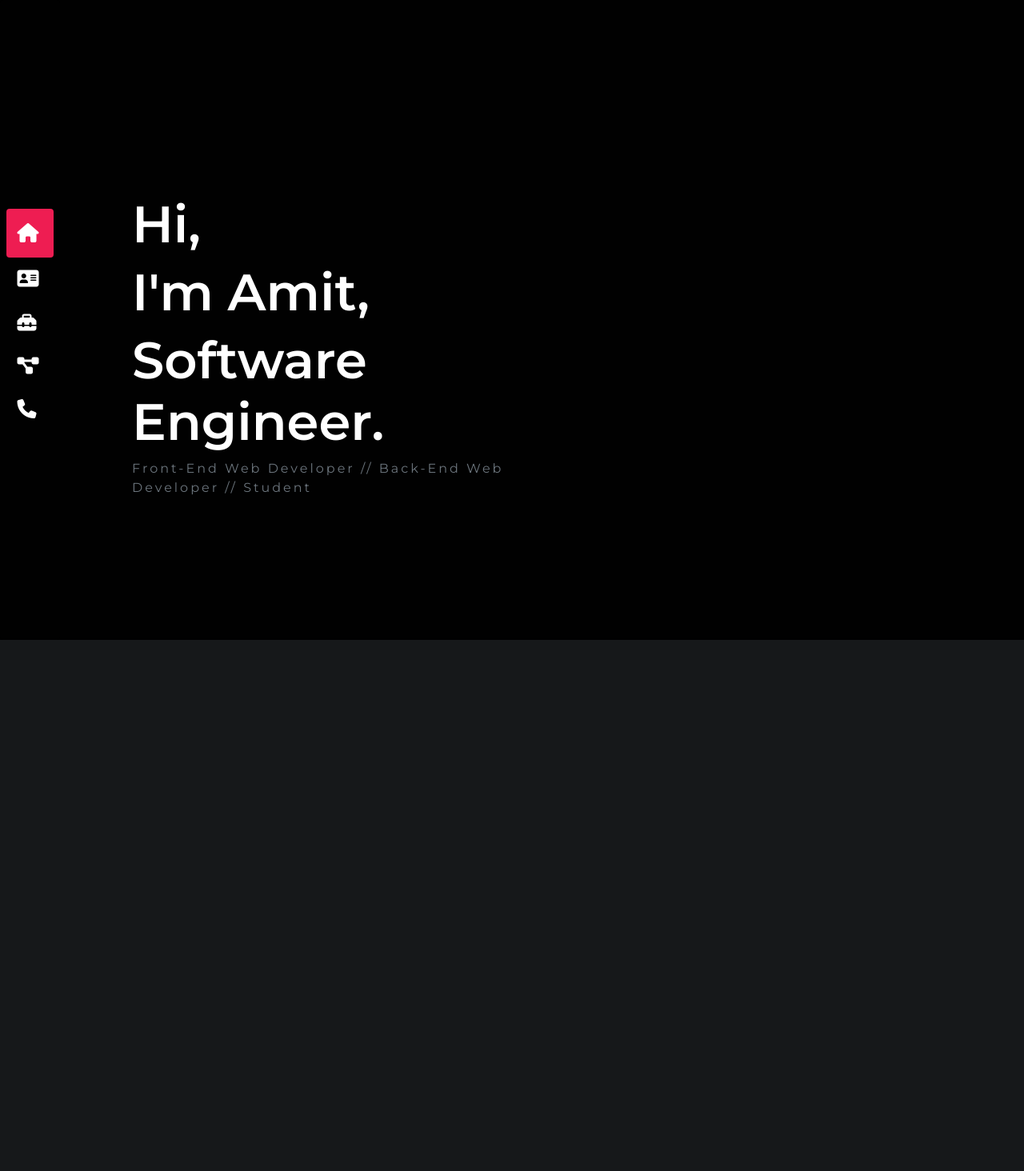
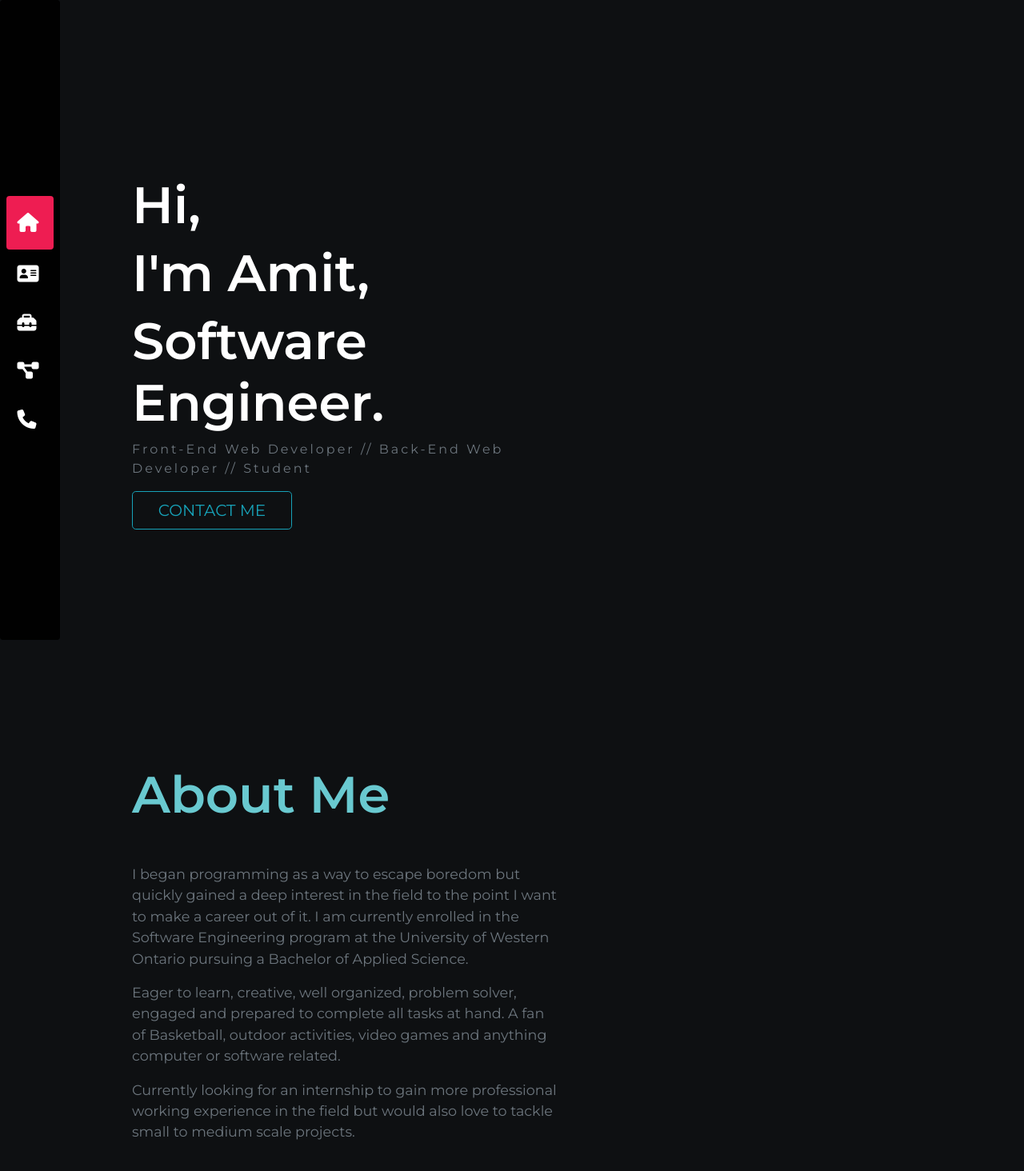
Before and after one commit to amit-00/portfolio, a React (Create React App) app: page / in a window 1280 px wide. Shown: the top 1464 px of the page at 80% size. Built offline with nearby package versions, Linux system fonts and the light colour scheme; the HTML template or start-up script is replaced by a standard one.

Commit message:
continued working on pages

```diff
--- a/src/App.css
+++ b/src/App.css
@@ -3,7 +3,7 @@
 /* Global Styles */
 
 :root{
-  --color-dark: #16181a;
+  --color-dark: #0e1012;
   --color-black: #010101;
   --color-primary: #69c9d0;
   --color-red: #ee1d52;
@@ -96,8 +96,8 @@ body{
 
 .side-item{
   background-color: rgba(0, 0, 0, 0);
-  padding-top: 0.8rem ;
-  padding-bottom: 0.8rem ;
+  padding-top: 1rem ;
+  padding-bottom: 1rem ;
   cursor: pointer;
   text-decoration: none;
   z-index: 6;
@@ -110,8 +110,8 @@ body{
 
 .side-item-active{
   background-color: var(--color-red)!important;
-  padding-top: 1.0rem ;
-  padding-bottom: 1.0rem ;
+  padding-top: 1.2rem ;
+  padding-bottom: 1.2rem ;
   text-decoration: none;
   z-index: 6;
 }
--- a/src/App.js
+++ b/src/App.js
@@ -12,12 +12,16 @@ function App() {
   return (
     <div className="App">
       <Sidebar />
+      <div className="shift">
+          <div className="container-fluid">
             <Home />
             <About />
             <Skills />
             <Projects />
             <Contact />
           </div>
+      </div>
+    </div>
   );
 }
 
--- a/src/components/About/About.js
+++ b/src/components/About/About.js
@@ -2,8 +2,18 @@ import React from 'react'
 
 const About = () => {
     return (
-        <div className="page" id="About" >
+        <div className="page d-flex flex-column justify-content-center" id="About" >
+            <div className="row ">
+                <div className="col-md">
+                    <h1 className="text-teal text-bold hero-font mb-5">About Me</h1>
+                    <p style={{ fontSize: '1.1em' }} className="text-secondary">I began programming as a way to escape boredom but quickly gained a deep interest in the field to the point I want to make a career out of it. I am currently enrolled in the Software Engineering program at the University of Western Ontario pursuing a Bachelor of Applied Science.</p>
+                    <p style={{ fontSize: '1.1em' }} className="text-secondary">Eager to learn, creative, well organized, problem solver, engaged and prepared to complete all tasks at hand. A fan of Basketball, outdoor activities, video games and anything computer or software related.</p>
+                    <p style={{ fontSize: '1.1em' }} className="text-secondary">Currently looking for an internship to gain more professional working experience in the field but would also love to tackle small to medium scale projects.</p>
+                </div>
+                <div className="col-md">
 
+                </div>
+            </div>
         </div>
     )
 }
--- a/src/components/Home/Home.js
+++ b/src/components/Home/Home.js
@@ -1,12 +1,11 @@
 import React from 'react';
+import { Link } from 'react-scroll';
 
 const Home = () => {
 
     return (
-        <div className="bg-black" id="Home">
-            <div className="shift">
-                <div className="container-fluid">
-                    <div className="page d-flex flex-column justify-content-center" >
+
+        <div className="page d-flex flex-column justify-content-center" id="Home">
             <div className="row ">
                 <div style={{ marginTop: "5rem" }} className="col-md d-flex flex-column justify-content-center">
                     <h1 className="text-white text-bold hero-font">Hi,</h1>
@@ -18,9 +17,13 @@ const Home = () => {
 
                 </div>
             </div>
-                    </div>
-                </div>
-            </div>
+            <Link
+            style={{ width: '200px' }}
+            className="btn btn-outline-info btn-lg"
+            to="Contact"
+            smooth={ true }
+            duration={ 500 }
+            >CONTACT ME</Link>
         </div>
 
     )
```
Lines whose indentation alone changed are shown as unchanged.
